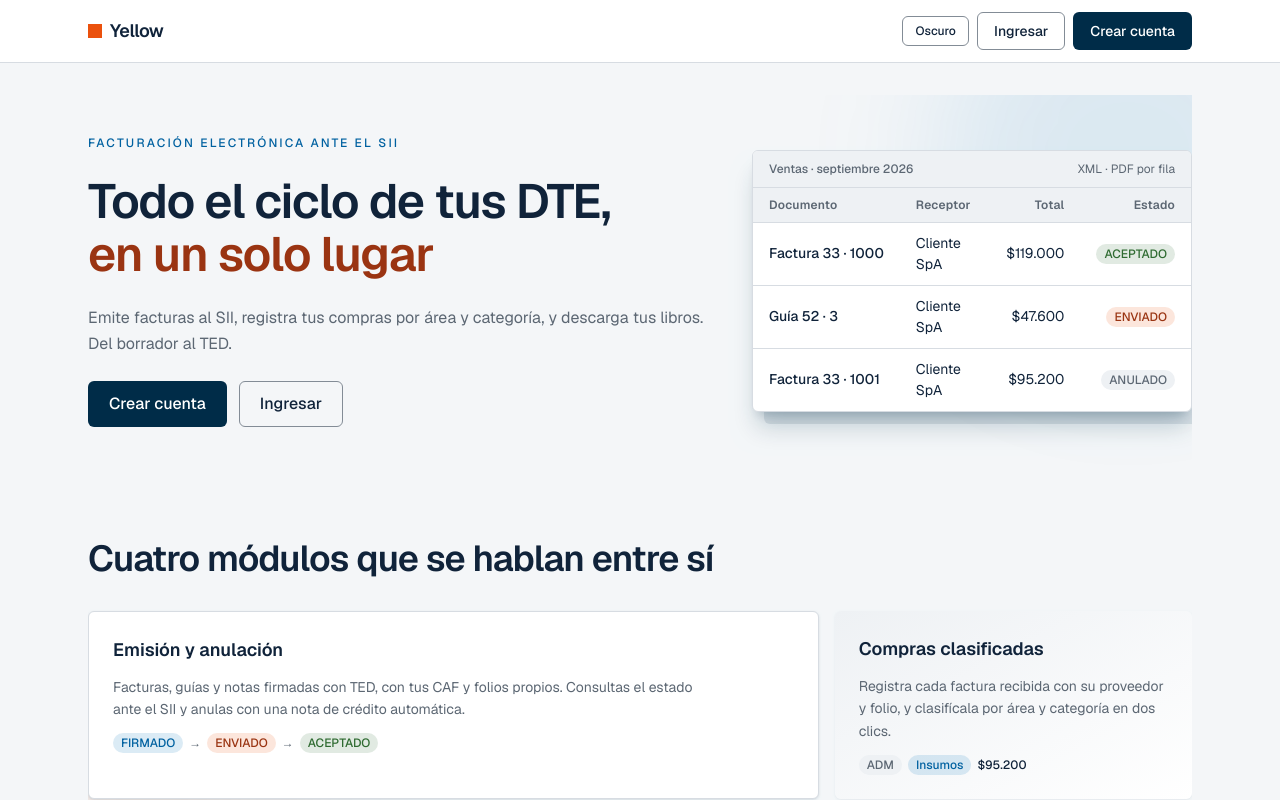
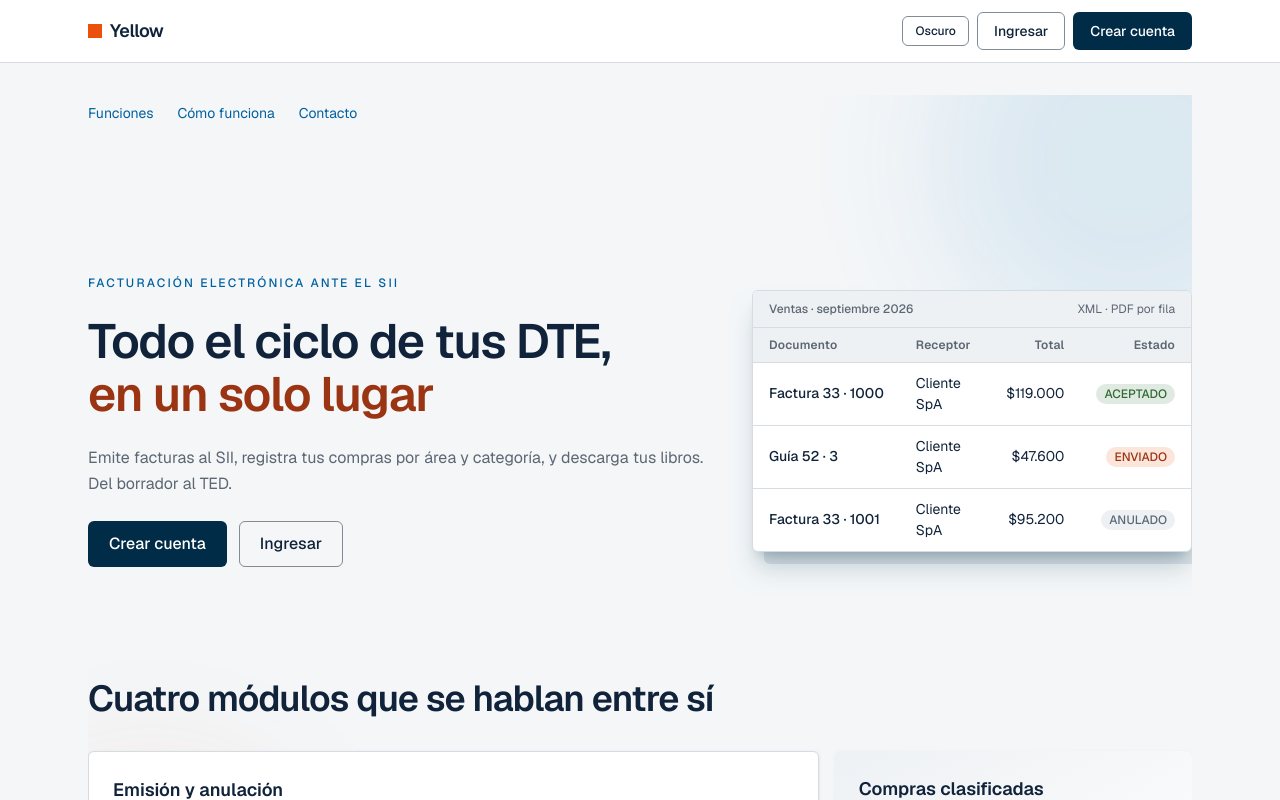
Before and after one commit to fvnks/yellow, a Next.js app: page / in a window 1280 px wide. Shown: the top 800 px of the page. Built offline with nearby package versions, Linux system fonts and the light colour scheme; no server answers.

Commit message:
feat(ui): menu de secciones en la landing y scroll suave

```diff
--- a/src/app/layout.tsx
+++ b/src/app/layout.tsx
@@ -28,7 +28,7 @@ export default function RootLayout({ children }: LayoutProps<"/">) {
     <html
       lang="es"
       suppressHydrationWarning
-      className={`${geistSans.variable} ${geistMono.variable} h-full antialiased`}
+      className={`${geistSans.variable} ${geistMono.variable} h-full scroll-smooth antialiased`}
     >
       <body className="flex min-h-full flex-col bg-surface font-sans text-ink">
         {/* Anti-flash: aplica el modo oscuro guardado antes del primer
--- a/src/app/page.tsx
+++ b/src/app/page.tsx
@@ -68,6 +68,22 @@ export default async function Home() {
         aria-hidden
         className="pointer-events-none absolute -left-24 top-1/3 h-80 w-80 rounded-full bg-orange/10 blur-3xl"
       />
+
+      {/* Menú de secciones sobre el hero */}
+      <nav
+        aria-label="Secciones de la página"
+        className="hidden items-center gap-6 pt-2 text-sm md:flex"
+      >
+        <a href="#funciones" className="text-blue hover:text-orange-ink">
+          Funciones
+        </a>
+        <a href="#como-empezas" className="text-blue hover:text-orange-ink">
+          Cómo funciona
+        </a>
+        <a href="#contacto" className="text-blue hover:text-orange-ink">
+          Contacto
+        </a>
+      </nav>
 
       {/* ── Hero: propuesta a la izquierda, producto en capas a la derecha ── */}
       <section className="relative grid items-center gap-10 pt-6 lg:grid-cols-[7fr_5fr] lg:gap-12 lg:pt-10">
@@ -151,7 +167,7 @@ export default async function Home() {
       </section>
 
       {/* ── Módulos: bento asimétrico, capas y sombras tintadas ── */}
-      <section className="relative space-y-8">
+      <section id="funciones" className="relative space-y-8">
         <h2 className="max-w-2xl text-3xl font-semibold tracking-tight text-ink md:text-4xl">
           Cuatro módulos que se hablan entre sí
         </h2>
@@ -227,7 +243,7 @@ export default async function Home() {
       </section>
 
       {/* ── Cómo empiezas: lista numerada, sin tarjetas ── */}
-      <section className="relative space-y-8">
+      <section id="como-empezas" className="relative space-y-8">
         <h2 className="text-3xl font-semibold tracking-tight text-ink md:text-4xl">
           Cómo empiezas
         </h2>
```
